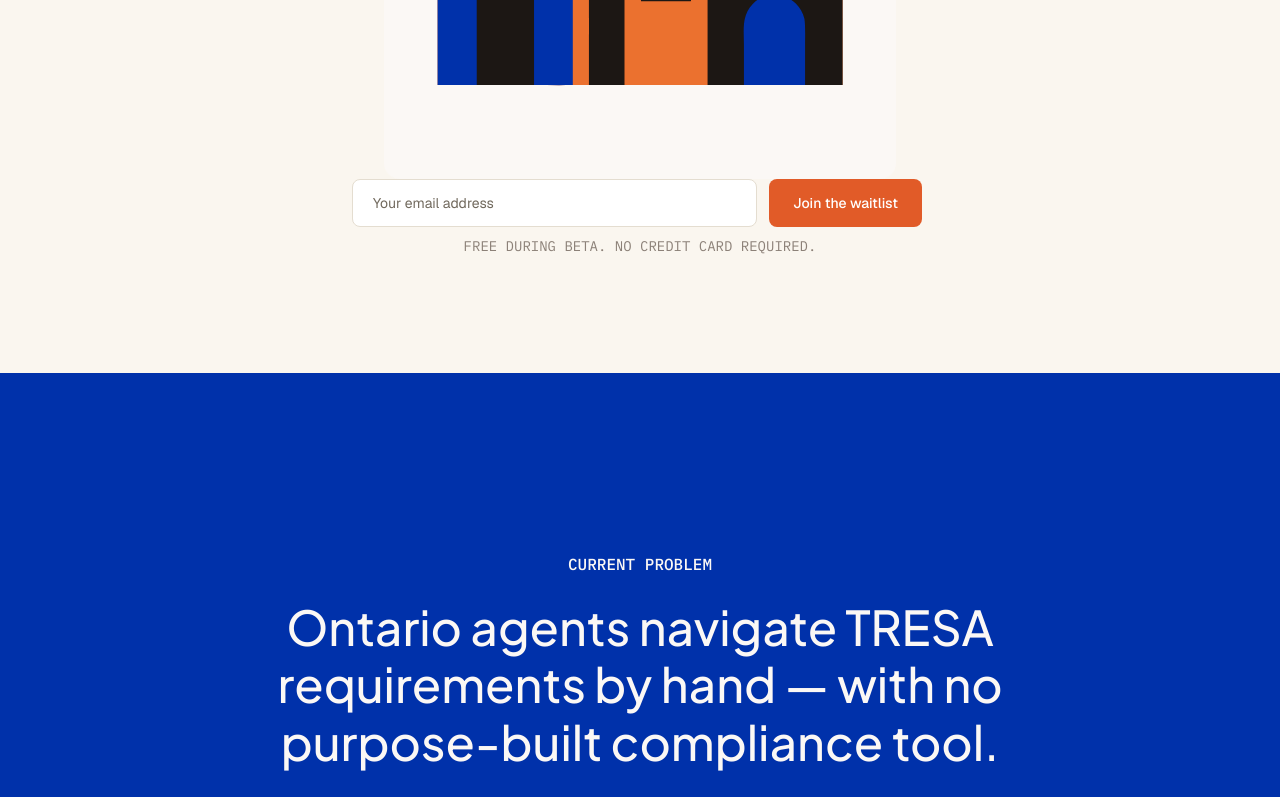
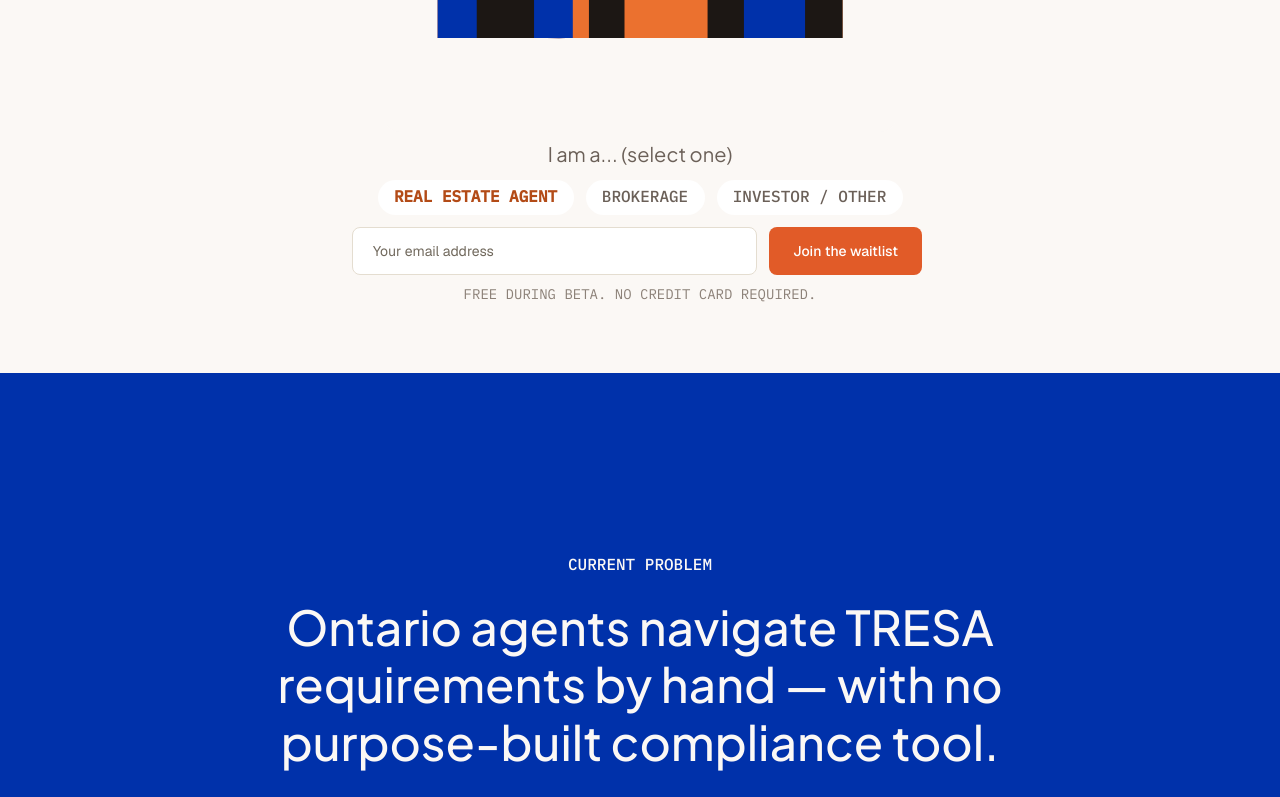
Before and after one commit to Nat-Kim/Verafy-Landing-Website, a Next.js app: page / in a window 1280 px wide. Shown: the part 745-1542 px from the top of the page. Built offline with nearby package versions, Linux system fonts and the light colour scheme.

Commit message:
updated hero section to occupation options

```diff
--- a/components/Hero.tsx
+++ b/components/Hero.tsx
@@ -1,9 +1,21 @@
+"use client";
+
 import Image from "next/image";
+import { useState } from "react";
 import SubscribeForm from "./SubscribeForm";
+import { ROLES } from "./roles";
+
+const roles = [
+  { label: ROLES[0], width: 196 },
+  { label: ROLES[1], width: 119 },
+  { label: ROLES[2], width: 186 },
+];
 
 export default function Hero() {
+  const [role, setRole] = useState<string>(ROLES[0]);
+
   return (
-    <section className="flex flex-col justify-center bg-cream px-4 py-12 text-center sm:px-6 sm:py-16 lg:min-h-[1045px]">
+    <section className="flex flex-col justify-center bg-[#FBF8F5] px-4 py-12 text-center sm:px-6 sm:py-16 lg:min-h-[1045px]">
       <div className="mx-auto flex w-full max-w-[790px] flex-col items-center">
         <p className="font-plex-mono text-[13px] font-medium leading-[120%] tracking-0 text-[#EB712F] sm:text-[16px]">
           TRESA COMPLIANCE FOR ONTARIO AGENTS
@@ -25,9 +37,27 @@
             />
           </div>
         </div>
+        <p className="mt-0 font-jakarta text-[20px] font-normal leading-[100%] tracking-[-0.03%] text-[#6B6058] sm:mt-3 sm:text-[20px]">I am a... (select one)</p>
+        <div className="mx-auto mt-4 flex w-full max-w-[525px] flex-wrap items-center justify-center gap-3">
+          {roles.map(({ label, width }) => (
+            <button
+              key={label}
+              type="button"
+              onClick={() => setRole(label)}
+              style={{ width }}
+              className={`flex h-[35px] max-w-full items-center justify-center rounded-full bg-white font-plex-mono text-[16px] leading-[120%] tracking-[0] uppercase transition-colors ${role === label
+                ? "text-[#B34B17] font-bold"
+                : "text-[#6B6058] font-medium"
+                }`}
+            >
+              {label}
+            </button>
+          ))}
+        </div>
 
-        <div className="mt-8 flex w-full max-w-[582px] justify-center lg:mt-0">
+        <div className="mt-8 flex w-full max-w-[582px] justify-center lg:mt-3">
           <SubscribeForm
+            role={role}
             formClassName="flex w-full max-w-[582px] flex-col items-stretch gap-3 sm:flex-row sm:items-center"
             inputClassName="h-12 w-full sm:max-w-[405px] border border-cream-border bg-white text-text-dark placeholder:text-text-gray"
             buttonClassName="h-12 whitespace-nowrap bg-orange text-white hover:bg-orange-dark"
--- a/components/WaitlistCTA.tsx
+++ b/components/WaitlistCTA.tsx
@@ -2,11 +2,12 @@
 
 import { useState } from "react";
 import SubscribeForm from "./SubscribeForm";
+import { ROLES } from "./roles";
 
 const roles = [
-  { label: "Real estate agent", width: 196 },
-  { label: "Brokerage", width: 119 },
-  { label: "Investor / Other", width: 186 },
+  { label: ROLES[0], width: 196 },
+  { label: ROLES[1], width: 119 },
+  { label: ROLES[2], width: 186 },
 ];
 
 export default function WaitlistCTA() {
@@ -37,8 +38,8 @@
               onClick={() => setRole(label)}
               style={{ width }}
               className={`flex h-[35px] max-w-full items-center justify-center rounded-full bg-white font-plex-mono text-[16px] leading-[120%] tracking-[0] uppercase transition-colors ${role === label
-                  ? "text-[#B34B17] font-bold"
-                  : "text-[#6B6058] font-medium"
+                ? "text-[#B34B17] font-bold"
+                : "text-[#6B6058] font-medium"
                 }`}
             >
               {label}
--- /dev/null
+++ b/components/roles.ts
@@ -0,0 +1 @@
+export const ROLES = ["Real estate agent", "Brokerage", "Investor / Other"] as const;
```
